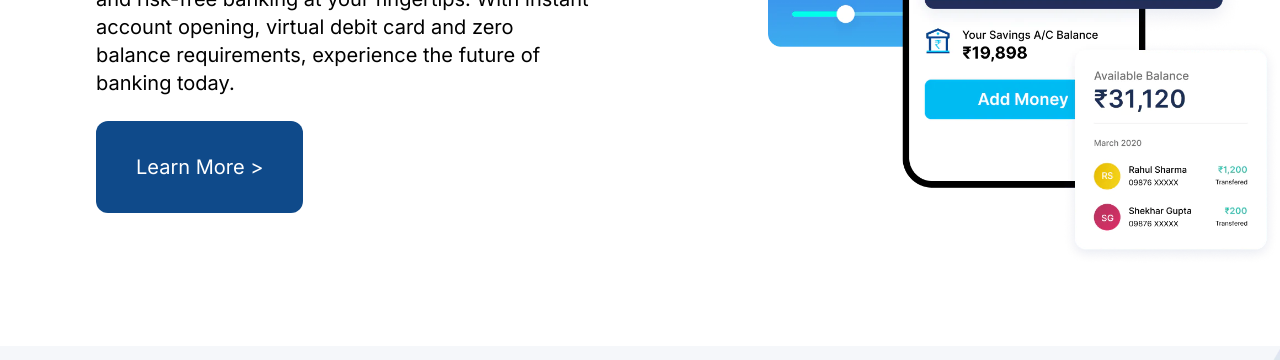
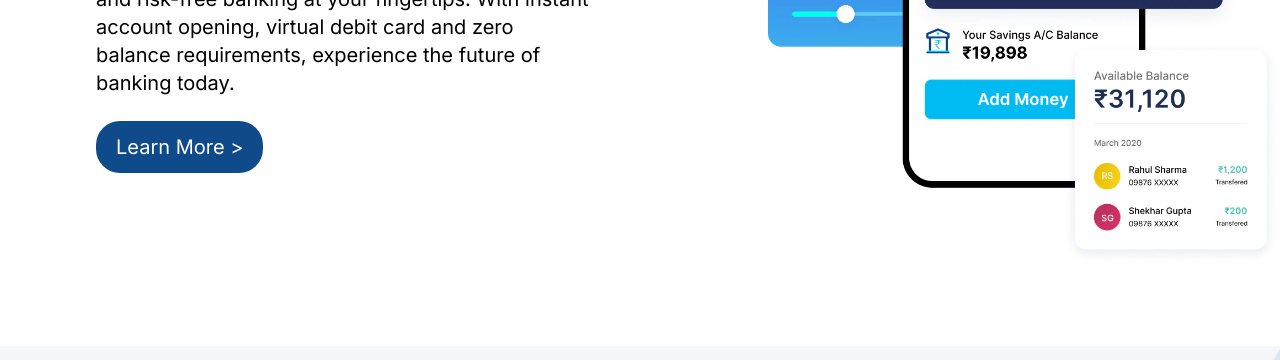
Before and after one commit to qwertyfi/paytm_clone-project-16, a plain HTML site: page index.html in a window 1280 px wide. Shown: the part 4840-5200 px from the top of the page. Drawn offline with nearby package versions, Linux system fonts and the light colour scheme.

Commit message:
Fixed button layout in Finance section

```diff
--- a/index.html
+++ b/index.html
@@ -84,7 +84,7 @@
       <img width="80px" src="./assests/paytm_button.png" alt="">
       <h1 class="text-3xl  md:text-5xl font-semibold">India's Most-loved <br> Payments App</h1>
       <p class="text-lg md:text-xl">Recharge & pay bills, book flights & movie tickets,<br> open a savings account, invest in stocks & mutual <br> funds, and do a lot more.</p>
-      <button class="flex gap-1 items-center bg-black text-white px-5 py-3  rounded-3xl">
+      <button class="flex gap-1 items-center bg-black text-white px-5 py-3 rounded-3xl">
         Download Paytm App
         <svg xmlns="http://www.w3.org/2000/svg" fill="currentColor" color="white"
                           class="w-6 h-6 hover:text-white hover:fill-current" viewBox="0 0 305 305">
@@ -347,7 +347,7 @@
       <img width="200" src="./assests/paytm-paymentBanks.png" alt="">
       <p class="font-semibold text-2xl md:text-3xl ">India's most sincere <br> bank.</p>
       <p class="text-lg md:text-xl">Paytm Payments Bank offers secure, transparent <br> and risk-free banking at your fingertips. With instant <br> account opening, virtual debit card and zero <br> balance requirements, experience the future of <br> banking today.</p>
-      <button class="bg-darkBlue text-white text-lg md:text-xl rounded-xl p-4 md:p-8 md:px-10 px-6">Learn More ></button>
+      <button class="bg-darkBlue text-white text-lg text-xl px-5 p-3 rounded-3xl ">Learn More ></button>
     </div>
     <div><img class=" md:max-w-lg max-w-md" src="./assests/paytm-card-payment.webp" alt=""></div>
 
```
